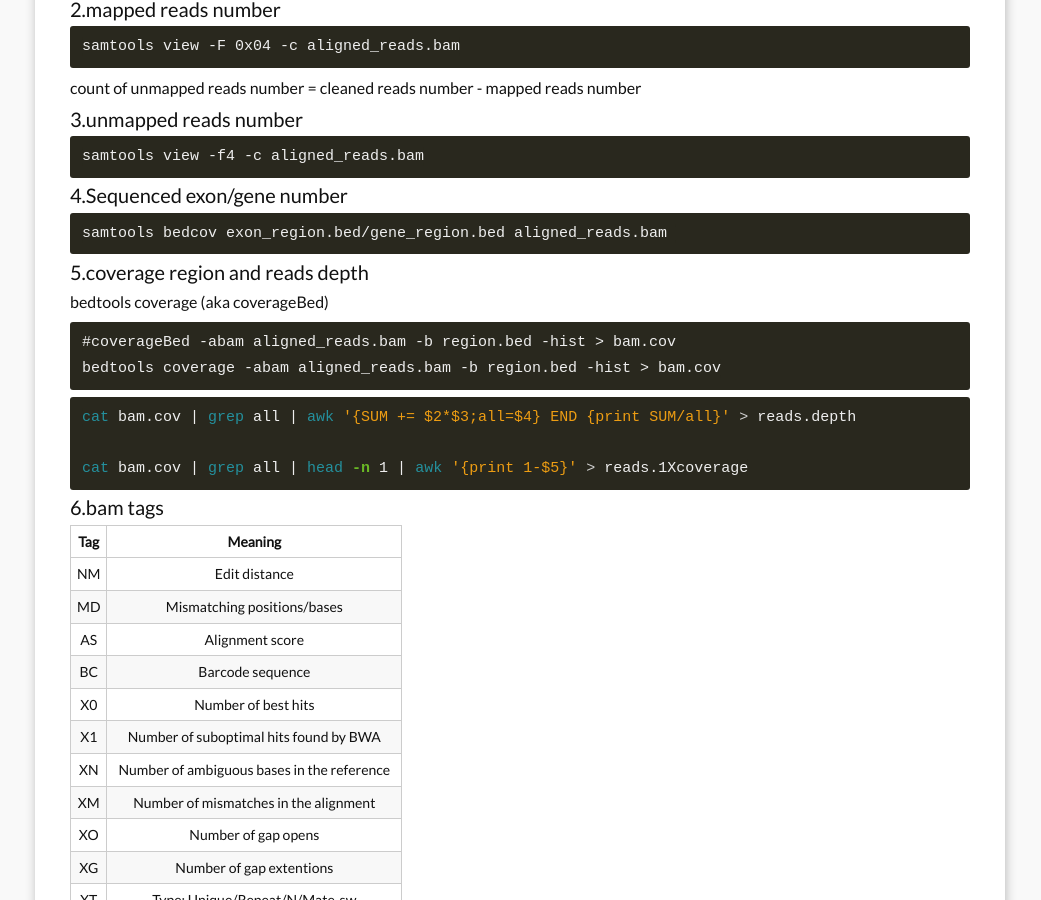
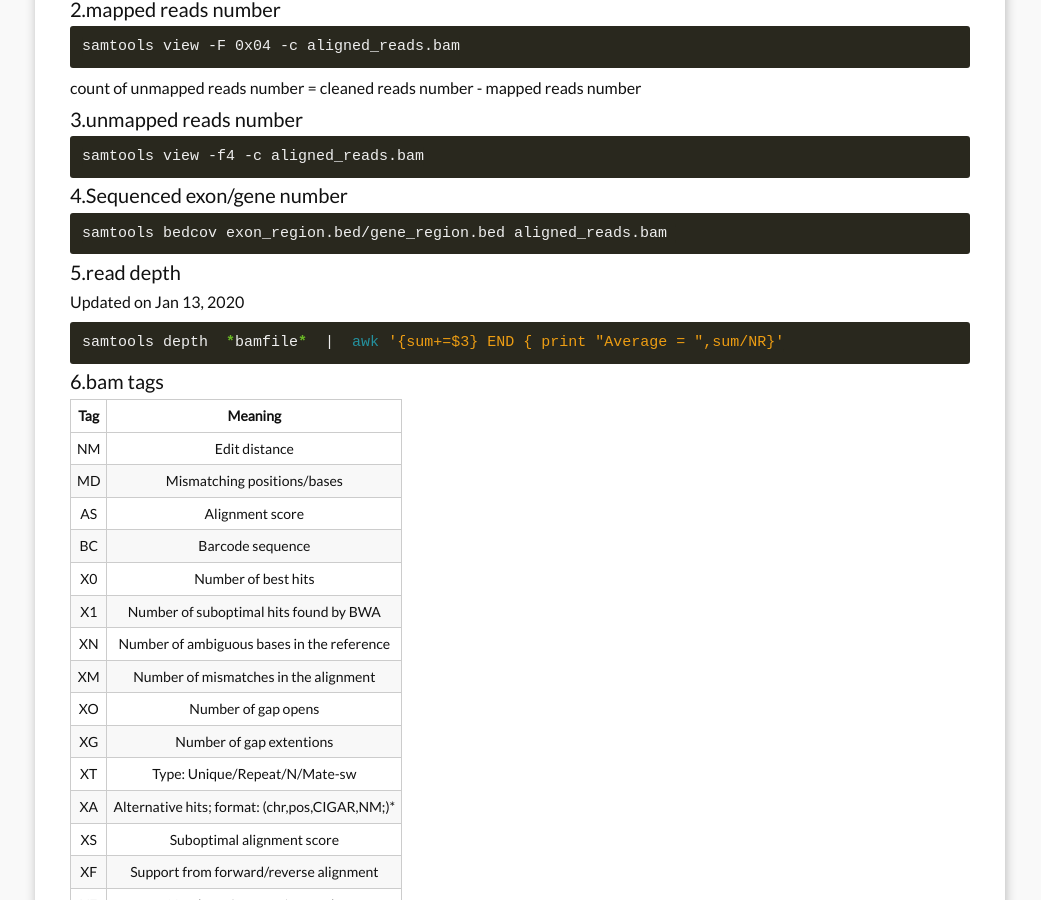
Before and after one commit to yulijia/en, a Jekyll site: the page built from _posts/2015-09-23-mapping-statistics.md, in a window 1280 px wide and 900 px high, scrolled down 465 px. Shown: the whole window, without its empty margins (120-1161 px from the left). Built offline with Jekyll 4.4.1, drawn with Linux system fonts in a browser that asks for light colours; nearby versions of some CDN libraries; comment, search, counter and statistics services are not loaded.

Commit message:
update how to calculate read depth

````diff
--- a/_posts/2015-09-23-mapping-statistics.md
+++ b/_posts/2015-09-23-mapping-statistics.md
@@ -40,7 +40,7 @@ samtools view -f4 -c aligned_reads.bam
 ~~~
 samtools bedcov exon_region.bed/gene_region.bed aligned_reads.bam
 ~~~
-
+<!--
 #### 5.coverage region and reads depth
 
 bedtools coverage  (aka coverageBed)
@@ -55,7 +55,16 @@ cat bam.cov | grep all | awk '{SUM += $2*$3;all=$4} END {print SUM/all}' > reads
 
 cat bam.cov | grep all | head -n 1 | awk '{print 1-$5}' > reads.1Xcoverage
 ```
+-->
 
+
+#### 5.read depth
+
+Updated on Jan 13, 2020
+
+```bash
+samtools depth  *bamfile*  |  awk '{sum+=$3} END { print "Average = ",sum/NR}'
+```
 
 #### 6.bam tags
 
````
